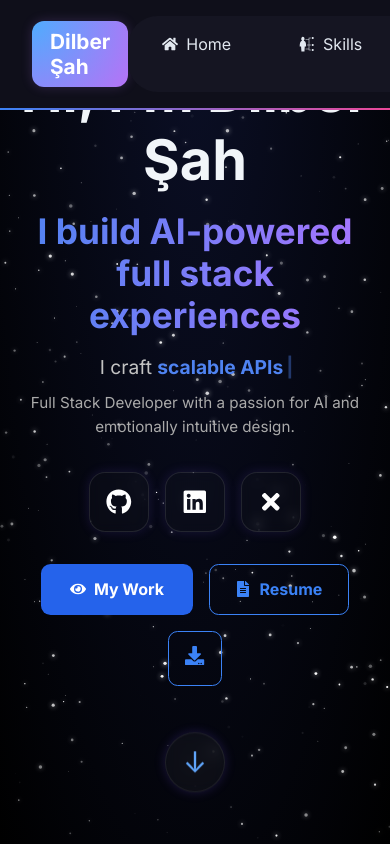
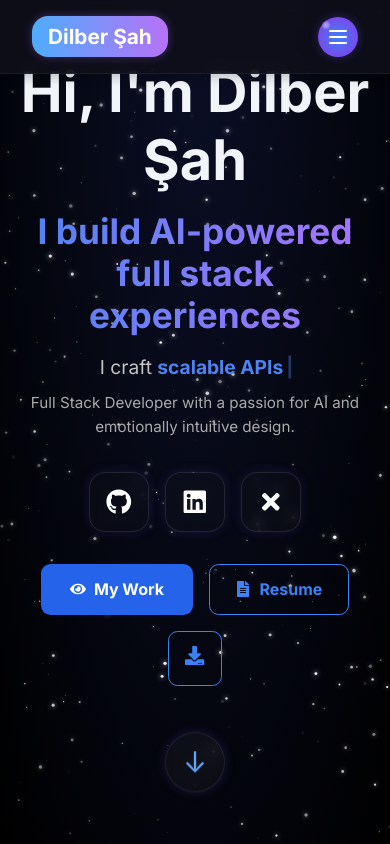
Before and after one commit to sahdilber/DilberSahWebsite, a Next.js app: page / in a window 390 px wide. Shown: the top 844 px of the page. Built offline with nearby package versions, Linux system fonts and the light colour scheme.

Commit message:
mobile uyumlu navbar

```diff
--- a/src/components/Navbar.js
+++ b/src/components/Navbar.js
@@ -1,5 +1,5 @@
 import styles from '../styles/Navbar.module.css'
-import { FaHome, FaUser, FaLaptopCode } from 'react-icons/fa'
+import { FaHome, FaUser, FaLaptopCode, FaBars, FaTimes } from 'react-icons/fa'
 import { MdContactMail } from 'react-icons/md'
 import { GiSkills } from 'react-icons/gi'
 import { useState } from 'react'
@@ -7,24 +7,26 @@ import { motion, AnimatePresence } from 'framer-motion'
 
 export default function Navbar() {
   const [bubbleKey, setBubbleKey] = useState(0)
+  const [menuOpen, setMenuOpen] = useState(false)
 
   const handleLogoClick = () => {
-    setBubbleKey(prev => prev + 1) // Her tıklamada key değiştir
+    setBubbleKey(prev => prev + 1)
   }
+
+  const toggleMenu = () => setMenuOpen(!menuOpen)
+  const closeMenu = () => setMenuOpen(false)
 
   const generateRandomPosition = () => ({
     x: (Math.random() - 0.5) * 150,
     y: (Math.random() - 0.5) * 150,
   })
 
-  const icons = ['📷', '🐘', '💙', '💜', '✨', '🔮','💭']
+  const icons = ['📷', '🐘', '💙', '💜', '✨', '🔮', '💭']
 
   return (
     <header className={styles.header}>
       <div className={styles.logo} onClick={handleLogoClick}>
         Dilber Şah
-
-        {/* LOGO İÇİNE YERLEŞEN BALONCUKLAR */}
         <AnimatePresence mode="wait">
           <div className={styles.bubbleContainer} key={bubbleKey}>
             {[...Array(10)].map((_, i) => {
@@ -47,16 +49,32 @@ export default function Navbar() {
         </AnimatePresence>
       </div>
 
-      <nav className={styles.nav}>
+      <nav className={`${styles.nav} ${menuOpen ? styles.open : ''}`}>
         <ul className={styles.menu}>
-          <li><a href="#hero"><FaHome /> Home</a></li>
-          <li><a href="#skills"><GiSkills /> Skills</a></li>
-          <li><a href="#about"><FaUser /> About Me</a></li>
-          <li><a href="#projects"><FaLaptopCode /> Projects</a></li>
+          <li><a onClick={closeMenu} href="#hero"><FaHome /> Home</a></li>
+          <li><a onClick={closeMenu} href="#skills"><GiSkills /> Skills</a></li>
+          <li><a onClick={closeMenu} href="#about"><FaUser /> About Me</a></li>
+          <li><a onClick={closeMenu} href="#projects"><FaLaptopCode /> Projects</a></li>
+          <li className={styles.mobileContact}>
+            <a onClick={closeMenu} href="#contact"><MdContactMail /> Contact</a>
+          </li>
         </ul>
       </nav>
 
       <a href="#contact" className={styles.contactBtn}><MdContactMail /> Contact</a>
+
+      {/* Hamburger Menü Butonu */}
+      <button
+  className={`${styles.lensButton} ${menuOpen ? styles.open : ''}`}
+  onClick={toggleMenu}
+  aria-label="Toggle menu"
+>
+  <div className={styles.lensCircle}>
+    <span className={styles.lensLine}></span>
+    <span className={styles.lensLine}></span>
+    <span className={styles.lensLine}></span>
+  </div>
+</button>
     </header>
   )
 }
--- a/src/styles/Navbar.module.css
+++ b/src/styles/Navbar.module.css
@@ -1,42 +1,50 @@
+/* Temel stiller */
 .header {
   position: fixed;
   width: 100%;
   top: 0;
   z-index: 1000;
   padding: 1rem 2rem;
-  background-color: #0f0f1a;
+  background-color: rgba(15, 15, 26, 0.9);
+  backdrop-filter: blur(10px);
   display: flex;
   align-items: center;
   justify-content: space-between;
-  border-bottom: 2px solid transparent;
-  border-image: linear-gradient(to right, #3b82f6, #ec4899);
-  border-image-slice: 1;
+  border-bottom: 1px solid rgba(100, 100, 150, 0.15);
+  box-shadow: 0 4px 10px rgba(0, 0, 0, 0.2);
 }
+
+/* Logo */
 .logo {
   font-size: 1.3rem;
-  font-weight: 600;
+  font-weight: 700;
   color: #fff;
-  padding: 8px 18px;
-  border-radius: 12px;
-  background: radial-gradient(circle at top left, #4facfe, #b672f6);
-  box-shadow: 0 0 12px rgba(180, 120, 255, 0.2);
+  padding: 8px 16px;
+  border-radius: 16px;
+  background: linear-gradient(to right, #4facfe, #b672f6);
+  box-shadow: 0 0 10px rgba(180, 120, 255, 0.3);
+  cursor: pointer;
   transition: transform 0.3s ease;
-  cursor: pointer;
-}
-.logo:hover {
-  transform: scale(1.05);
+  position: relative;
 }
 
+.logo:hover {
+  transform: scale(1.06);
+}
+
+/* Navigasyon */
 .nav {
   background-color: #151522;
-  border-radius: 30px;
-  padding: 0.5rem 1rem;
+  border-radius: 2rem;
+  padding: 0.5rem 1.2rem;
 }
 
 .menu {
   display: flex;
   gap: 2rem;
   list-style: none;
+  margin: 0;
+  padding: 0;
 }
 
 .menu li a {
@@ -44,18 +52,16 @@
   display: flex;
   align-items: center;
   gap: 0.5rem;
-  padding: 10px 18px;
+  padding: 10px 16px;
   border-radius: 16px;
   color: #e2e8f0;
   font-weight: 500;
   text-decoration: none;
   transition: all 0.3s ease;
-  background: transparent;
+  overflow: hidden;
   z-index: 1;
-  overflow: hidden;
 }
 
-/* Arka plan efekti */
 .menu li a::before {
   content: '';
   position: absolute;
@@ -67,7 +73,6 @@
   z-index: -1;
 }
 
-/* Alt çizgi */
 .menu li a::after {
   content: '';
   position: absolute;
@@ -76,14 +81,12 @@
   width: 100%;
   height: 3px;
   background: linear-gradient(to right, #3b82f6, #9333ea, #ec4899);
-  border-radius: 2px;
   transform: scaleX(0);
   transform-origin: center;
   transition: transform 0.3s ease;
   z-index: 2;
 }
 
-/* Hover ve active durumunda görünür yap */
 .menu li a:hover::before,
 .menu li a.active::before {
   opacity: 1;
@@ -99,6 +102,7 @@
   color: #ffffff;
 }
 
+/* Contact button */
 .contactBtn {
   background: linear-gradient(to right, #3b82f6, #ec4899);
   color: white;
@@ -115,6 +119,8 @@
 .contactBtn:hover {
   transform: scale(1.05);
 }
+
+/* Baloncuk animasyonu */
 .bubbleContainer {
   position: absolute;
   top: 50%;
@@ -130,17 +136,128 @@
   pointer-events: none;
   filter: drop-shadow(0 0 6px rgba(173, 216, 255, 0.6));
 }
-@keyframes explode {
-  0% {
-    opacity: 0.8;
-    transform: translate(0, 0) scale(1);
+
+/* Hamburger */
+.hamburger {
+  display: none;
+  background: none;
+  border: none;
+  color: white;
+  font-size: 1.8rem;
+  cursor: pointer;
+  z-index: 1001;
+}
+
+/* Mobil contact */
+.mobileContact {
+  display: none;
+}
+
+/* Responsive */
+@media (max-width: 768px) {
+  .nav {
+    position: absolute;
+    top: 100%;
+    right: 0;
+    width: 100%;
+    transform: translateY(-100%);
+    opacity: 0;
+    pointer-events: none;
+    background-color: rgba(21, 21, 34, 0.98);
+    border-bottom-left-radius: 24px;
+    border-bottom-right-radius: 24px;
+    transition: all 0.4s ease;
   }
-  50% {
+
+  .nav.open {
+    transform: translateY(0);
     opacity: 1;
-    transform: translate(var(--x), var(--y)) scale(1.5);
+    pointer-events: auto;
   }
-  100% {
+
+  .menu {
+    flex-direction: column;
+    align-items: center;
+    padding: 1rem 0;
+    gap: 1rem;
+  }
+
+  .menu li a {
+    width: 100%;
+    justify-content: center;
+  }
+
+  .contactBtn {
+    display: none;
+  }
+
+  .mobileContact {
+    display: block;
+  }
+
+  .hamburger {
+    display: block;
+  }
+  .lensButton {
+    background: none;
+    border: none;
+    cursor: pointer;
+    padding: 0;
+    width: 40px;
+    height: 40px;
+    position: relative;
+    z-index: 1001;
+    margin-left: 1rem;
+  }
+
+  .lensCircle {
+    width: 100%;
+    height: 100%;
+    border-radius: 50%;
+    background: radial-gradient(circle at center, #3b82f6, #9333ea);
+    box-shadow: 0 0 10px rgba(100, 100, 255, 0.3);
+    display: flex;
+    flex-direction: column;
+    justify-content: center;
+    align-items: center;
+    transition: transform 0.4s ease;
+    position: relative;
+  }
+
+  .lensLine {
+    width: 18px;
+    height: 2px;
+    background-color: white;
+    margin: 2px 0;
+    border-radius: 10px;
+    transition: all 0.4s ease;
+  }
+
+  .lensButton.open .lensCircle {
+    transform: rotate(180deg) scale(1.05);
+    background: radial-gradient(circle at center, #ec4899, #3b82f6);
+  }
+
+  .lensButton.open .lensLine:nth-child(1) {
+    transform: rotate(45deg) translate(5px, 5px);
+  }
+
+  .lensButton.open .lensLine:nth-child(2) {
     opacity: 0;
-    transform: translate(var(--x), var(--y)) scale(0.5);
+  }
+
+  .lensButton.open .lensLine:nth-child(3) {
+    transform: rotate(-45deg) translate(5px, -5px);
+  }
+  .lensCircle::after {
+    content: "";
+    position: absolute;
+    top: 10%;
+    left: 10%;
+    width: 8px;
+    height: 8px;
+    background: radial-gradient(circle, #fff, transparent);
+    border-radius: 50%;
+    opacity: 0.5;
   }
 }
```
